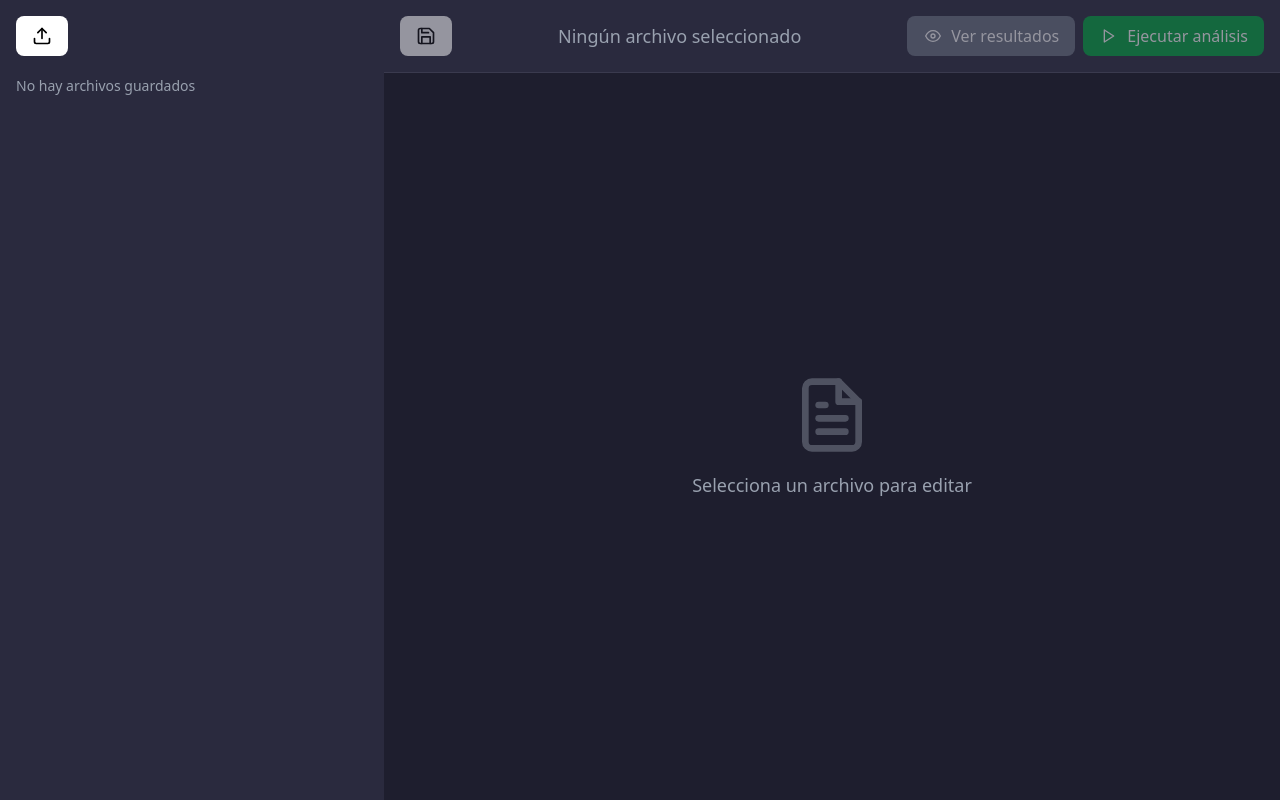
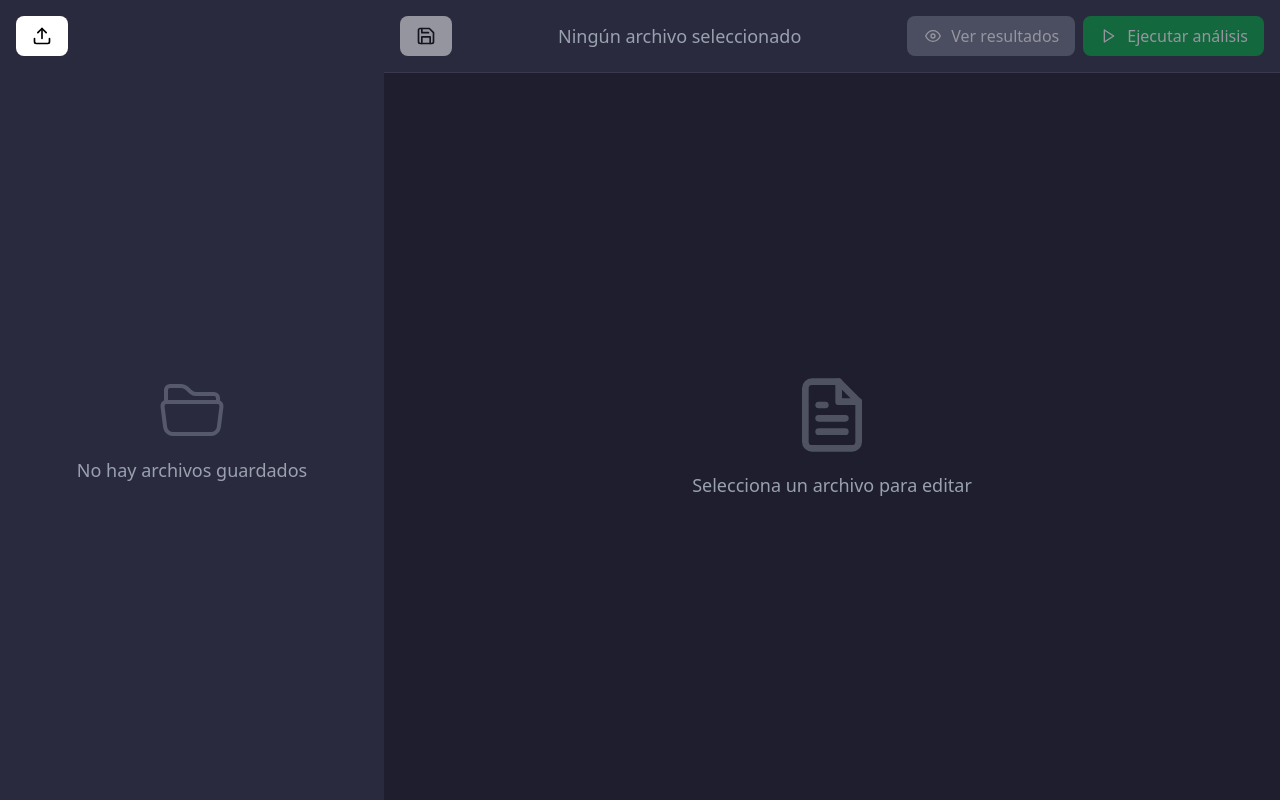
Before and after one commit to YonierVasquezMarin/complexity-analyzer-web, a React (Vite) app: page / in a window 1280 px wide. Built offline with nearby package versions, Linux system fonts and the light colour scheme.

Commit message:
feat(files-list): integrate EmptyStateComponent into FilesListSpecificComponent for improved empty state handling

```diff
--- a/src/specific-components/FilesListSpecificComponent.tsx
+++ b/src/specific-components/FilesListSpecificComponent.tsx
@@ -1,4 +1,6 @@
 import { usePseudocodeAnalysis } from '../context/PseudocodeAnalysisContext';
+import EmptyStateComponent from '../shared/EmptyStateComponent';
+import { BsFolder2Open } from 'react-icons/bs';
 
 function FilesListSpecificComponent() {
   const { items } = usePseudocodeAnalysis();
@@ -12,9 +14,12 @@ function FilesListSpecificComponent() {
   };
 
   return (
-    <div className="mt-5">
+    <div className="flex-1 flex flex-col mt-5">
       {items.length === 0 ? (
-        <p className="text-gray-400 text-sm">No hay archivos guardados</p>
+        <EmptyStateComponent
+          icon={<BsFolder2Open size={64} />}
+          label="No hay archivos guardados"
+        />
       ) : (
         <ul className="space-y-5">
           {items.map((item) => (
```
